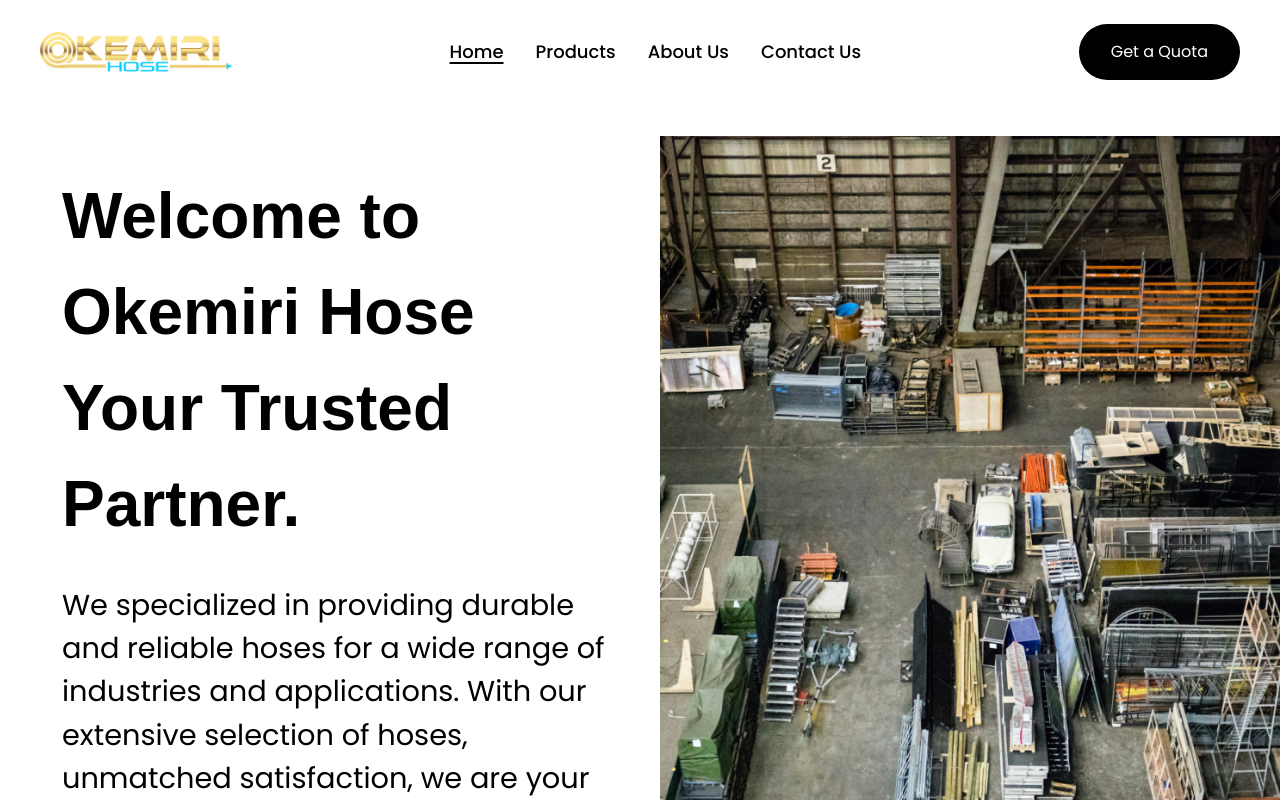
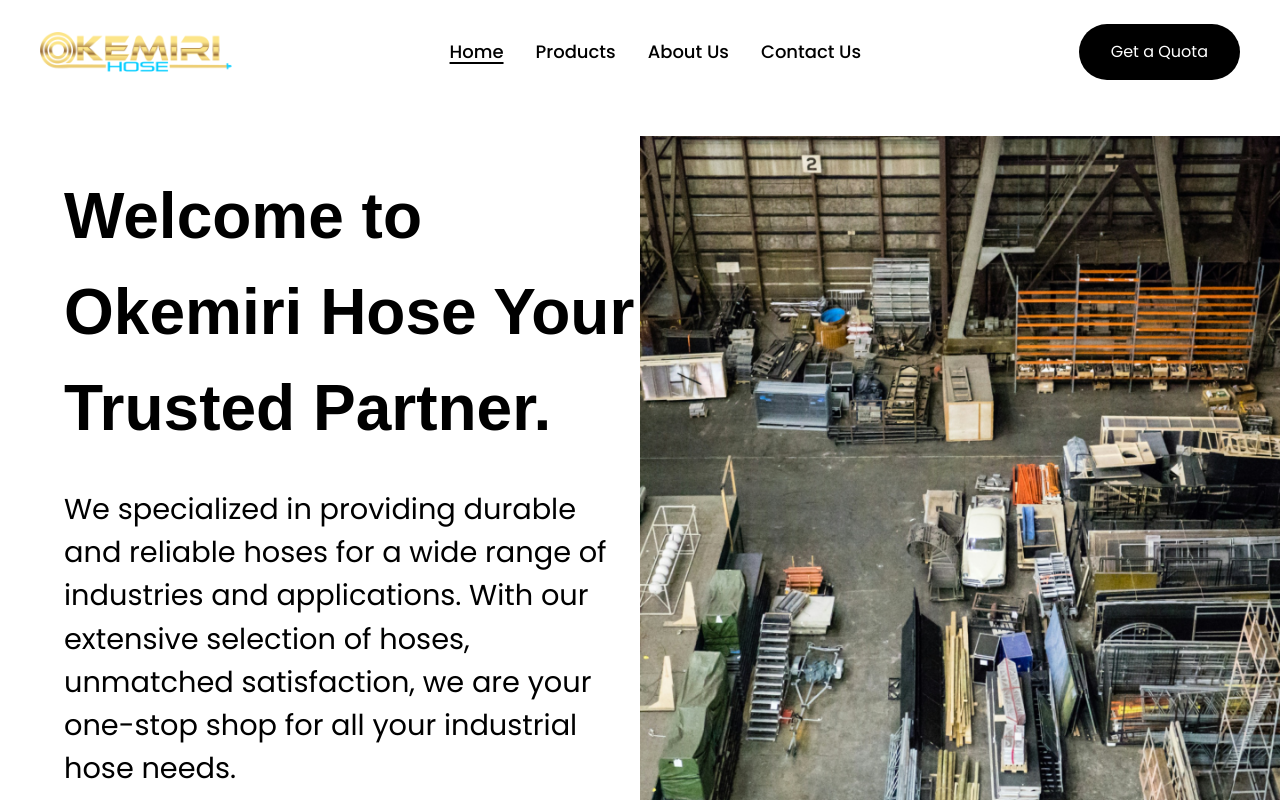
Before and after one commit to Dakeem05/Okemiri, a Vue app: page / in a window 1280 px wide. Shown: the top 800 px of the page. Built offline with nearby package versions, Linux system fonts and the light colour scheme.

Commit message:
changes made

```diff
--- a/src/components/Products/index.vue
+++ b/src/components/Products/index.vue
@@ -16,7 +16,7 @@
             v-model="searchTerm"
             type="text"
             placeholder="Look for products..."
-            class="w-full lg:w-[80%] px-4 py-4 text-sm border border-[#1D1E1C80] rounded-full focus:outline-none"
+            class="w-full lg:w-[80%] bg-white px-4 py-4 text-sm border border-[#1D1E1C80] rounded-full focus:outline-none"
           />
         </form>
         <div class="pt-3 lg:pt-10 px-10 lg:px-0">
@@ -31,6 +31,7 @@
           :title="product.name"
           :description="product.description"
           :image="product.image"
+
         />
       </div>
       <homeReviews></homeReviews>
--- a/src/components/home/Hero.vue
+++ b/src/components/home/Hero.vue
@@ -2,8 +2,8 @@
 </script>
 
 <template>
-   <section class="max-w-7xl mx-auto relative flex flex-col lg:flex-row  justify-between ">
-  <main class="flex flex-col gap-10 lg:flex-row">
+   <!-- <section class="max-w-7xl relative flex flex-col lg:flex-row justify-between "> -->
+  <main class="flex flex-col  lg:flex-row">
     <div class="w-full lg:w-[50%] pt-[2rem]">
        <div class="ml-auto w-full lg:w-[90%] px-10 lg:px-0">
             <h1 class=" font-[700] text-[2.5rem] lg:text-[4rem] font-plus-jakarta-sans">Welcome to Okemiri Hose Your Trusted Partner.</h1>
@@ -16,7 +16,7 @@
     </div>
 
   </main>
-  </section>
+  <!-- </section> -->
 </template>
 
 <style>
```
